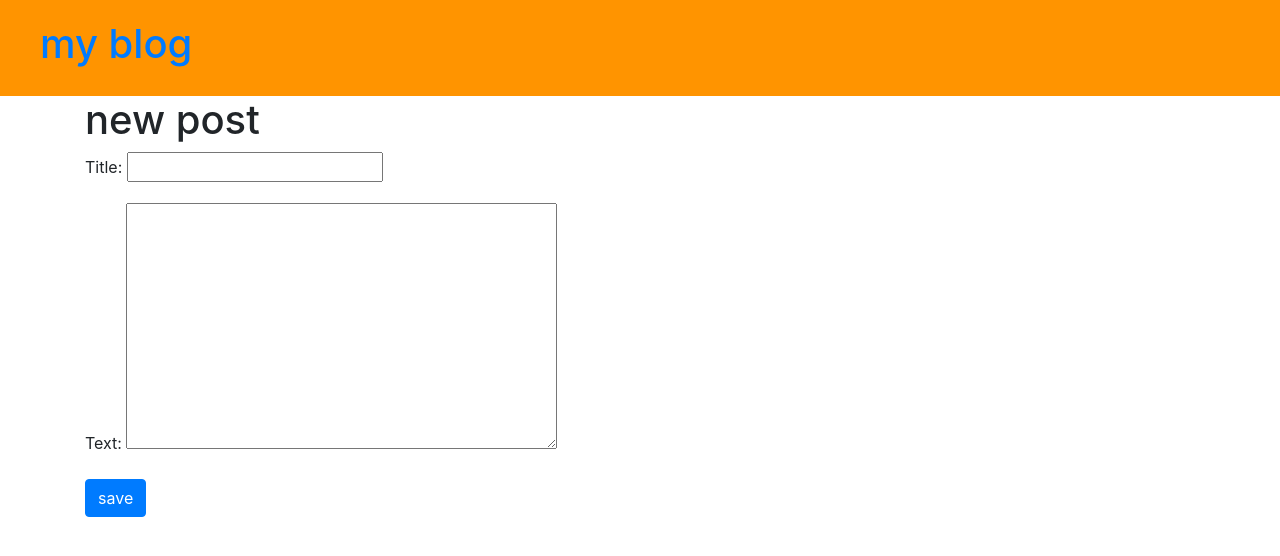
After one commit to QandeelKhan/my_django_site, a Django app: page /post/new/ in a window 1280 px wide. The commit adds this page. Shown: the top 556 px of the page. Run offline with Django 3.2, Linux system fonts and the light colour scheme; some libraries are stand-ins or nearby versions.

Commit message:
add featers to new blog post from frontend

```diff
--- /dev/null
+++ b/blog/forms.py
@@ -0,0 +1,8 @@
+from django import forms
+from .models import Post
+
+
+class PostForm(forms.ModelForm):
+    class Meta:
+        model = Post
+        fields = ('title', 'text')
--- a/blog/static/base.css
+++ b/blog/static/base.css
@@ -24,3 +24,9 @@
 .post h1 a:visited {
     color: purple;
 }
+.post-form-blog textarea {
+    width: 100%
+}
+.post-form-blog .btn-primary {
+    float: right;
+}
--- /dev/null
+++ b/blog/templates/blog/post_edit.html
@@ -0,0 +1,9 @@
+{% extends "base.html" %}
+{% block content %}
+  <h1>new post</h1>
+    <form method="post" class="post-form-blog">
+      {% csrf_token %}
+      {{ form.as_p }}
+    <button type="submit" class="btn btn-primary">save</button>
+    </form>
+{% endblock %}
--- a/blog/urls.py
+++ b/blog/urls.py
@@ -6,4 +6,5 @@ app_name = 'blog'
 urlpatterns = [
     path('', views.post_list, name='post_list'),
     path('post/<int:post_id>/', views.post_detail, name='post_detail'),
+    path('post/new/', views.post_new, name='post_new'),
 ]
--- a/blog/views.py
+++ b/blog/views.py
@@ -1,6 +1,7 @@
-from django.shortcuts import render,get_object_or_404
+from django.shortcuts import render,get_object_or_404, redirect
 from django.utils import timezone
 from .models import Post
+from .forms import PostForm
 
 # Create your views here.
 def post_list(request):
@@ -16,3 +17,17 @@ def post_detail(request, post_id):
     stuff_for_frontend = {'post': post}
     # return render(request, 'blog/post_detail.html', {'post': post})
     return render(request, 'blog/post_detail.html', stuff_for_frontend)
+
+def post_new(request):
+    if request.method == 'POST':
+        form = PostForm(request.POST)
+        if form.is_valid():
+            post = form.save(commit=False)
+            post.author = request.user
+            post.published_date = timezone.now()
+            post.save()
+            return redirect('blog:post_detail', post.id)
+    else:
+        form = PostForm()
+        stuff_for_frontend = {'form': form}
+    return render(request, 'blog/post_edit.html', stuff_for_frontend)
```
Also changed, not shown: db.sqlite3.
